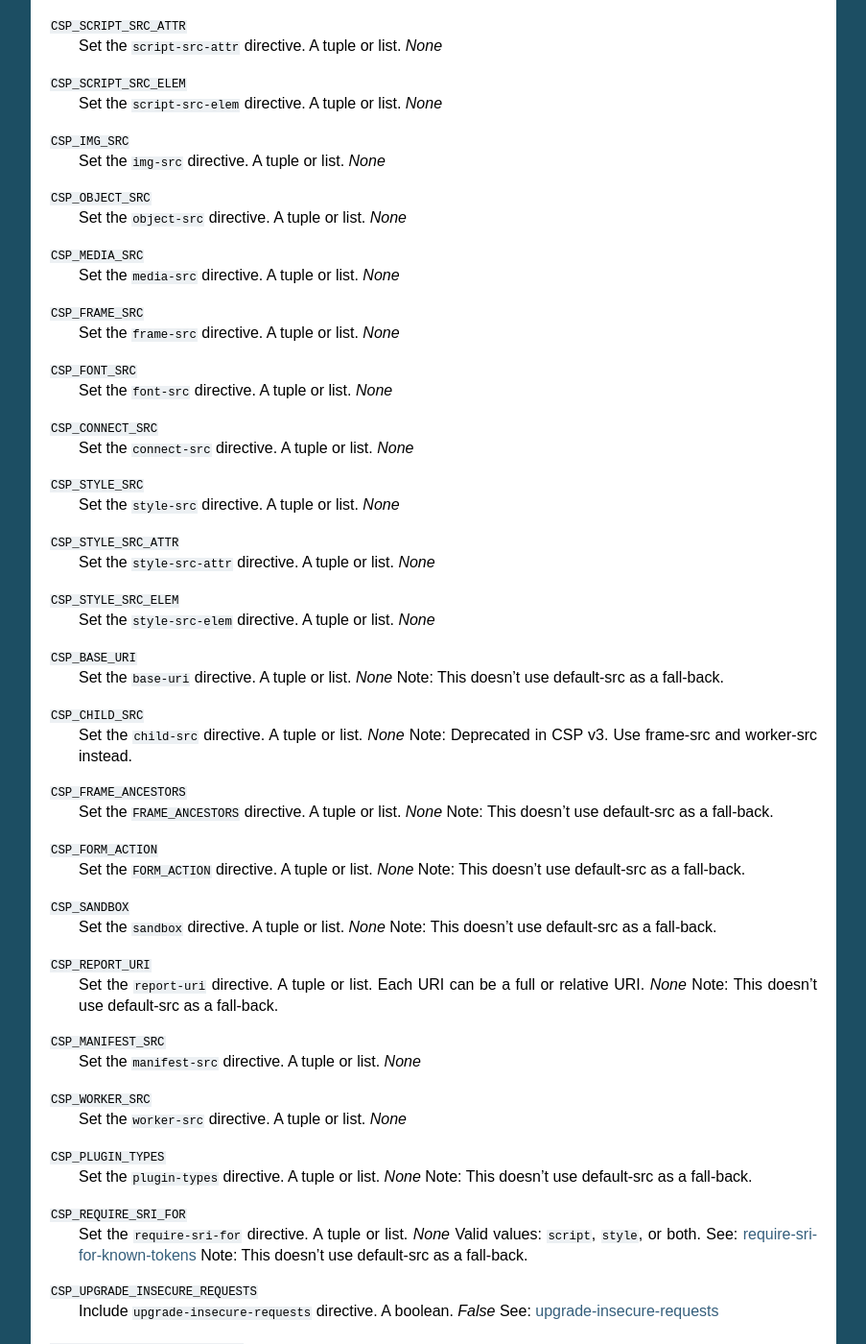
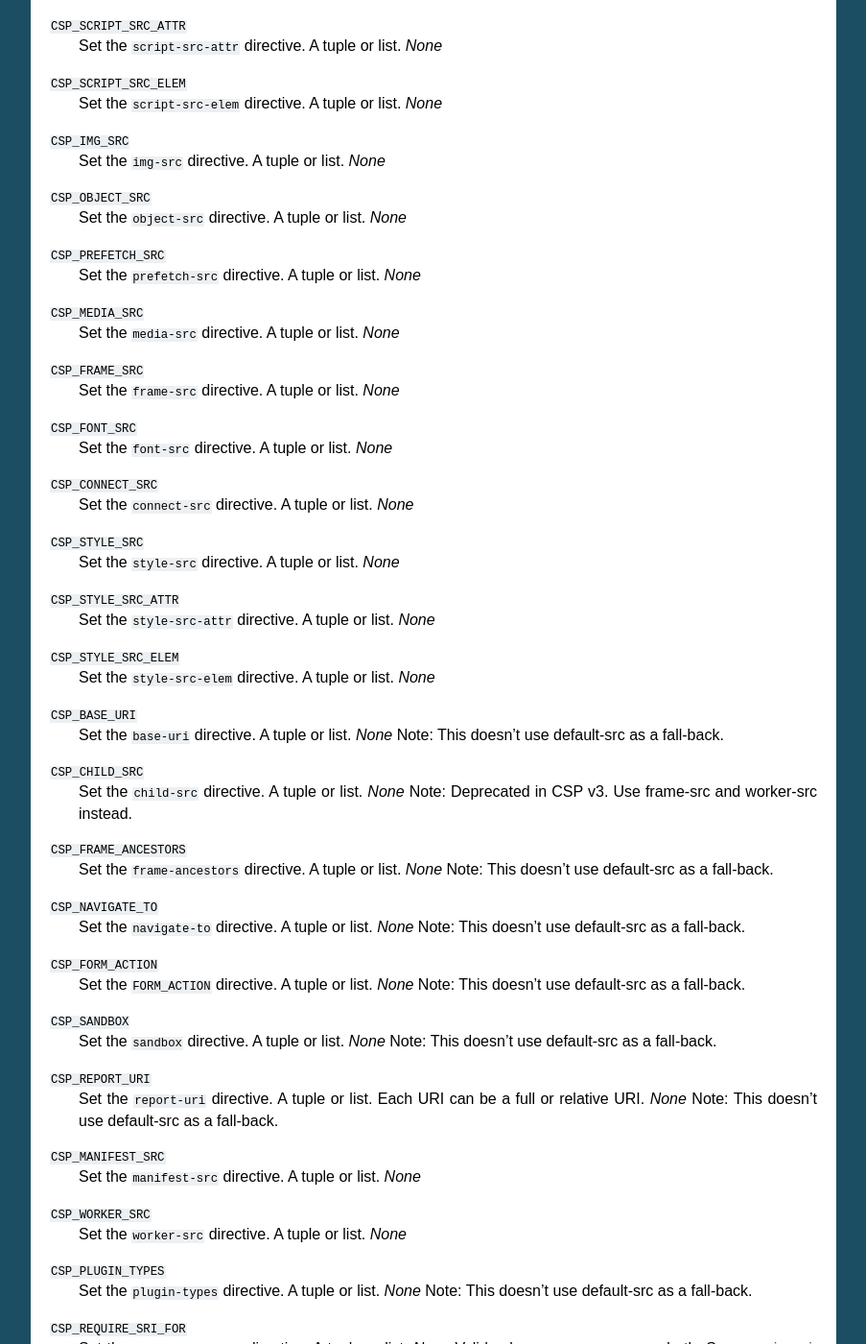
Before and after one commit to mozilla/django-csp, a Sphinx documentation site: the page built from docs/configuration.rst, in a window 1280 px wide and 1400 px high, scrolled down 534 px. Shown: the whole window at 96% size, without its empty margins (198-1101 px from the left). Built offline with Sphinx 7.4.7, drawn with Linux system fonts in a browser that asks for light colours.

Commit message:
Add prefetch-src, navigate-to, type fix FRAME_ANCESTOR doc, and order utils.py directives in the same way that the CSP level 3 docs order them

```diff
--- a/docs/configuration.rst
+++ b/docs/configuration.rst
@@ -40,6 +40,8 @@
     Set the ``img-src`` directive. A tuple or list. *None*
 ``CSP_OBJECT_SRC``
     Set the ``object-src`` directive. A tuple or list. *None*
+``CSP_PREFETCH_SRC``
+    Set the ``prefetch-src`` directive. A tuple or list. *None*
 ``CSP_MEDIA_SRC``
     Set the ``media-src`` directive. A tuple or list. *None*
 ``CSP_FRAME_SRC``
@@ -60,7 +62,10 @@
 ``CSP_CHILD_SRC``
     Set the ``child-src`` directive. A tuple or list. *None* Note: Deprecated in CSP v3. Use frame-src and worker-src instead.
 ``CSP_FRAME_ANCESTORS``
-    Set the ``FRAME_ANCESTORS`` directive. A tuple or list. *None*
+    Set the ``frame-ancestors`` directive. A tuple or list. *None*
+    Note: This doesn't use default-src as a fall-back.
+``CSP_NAVIGATE_TO``
+    Set the ``navigate-to`` directive. A tuple or list. *None*
     Note: This doesn't use default-src as a fall-back.
 ``CSP_FORM_ACTION``
     Set the ``FORM_ACTION`` directive. A tuple or list. *None*
```
Also changed, not shown: other parts of docs/configuration.rst (+1 -0 lines), 2 other files.
